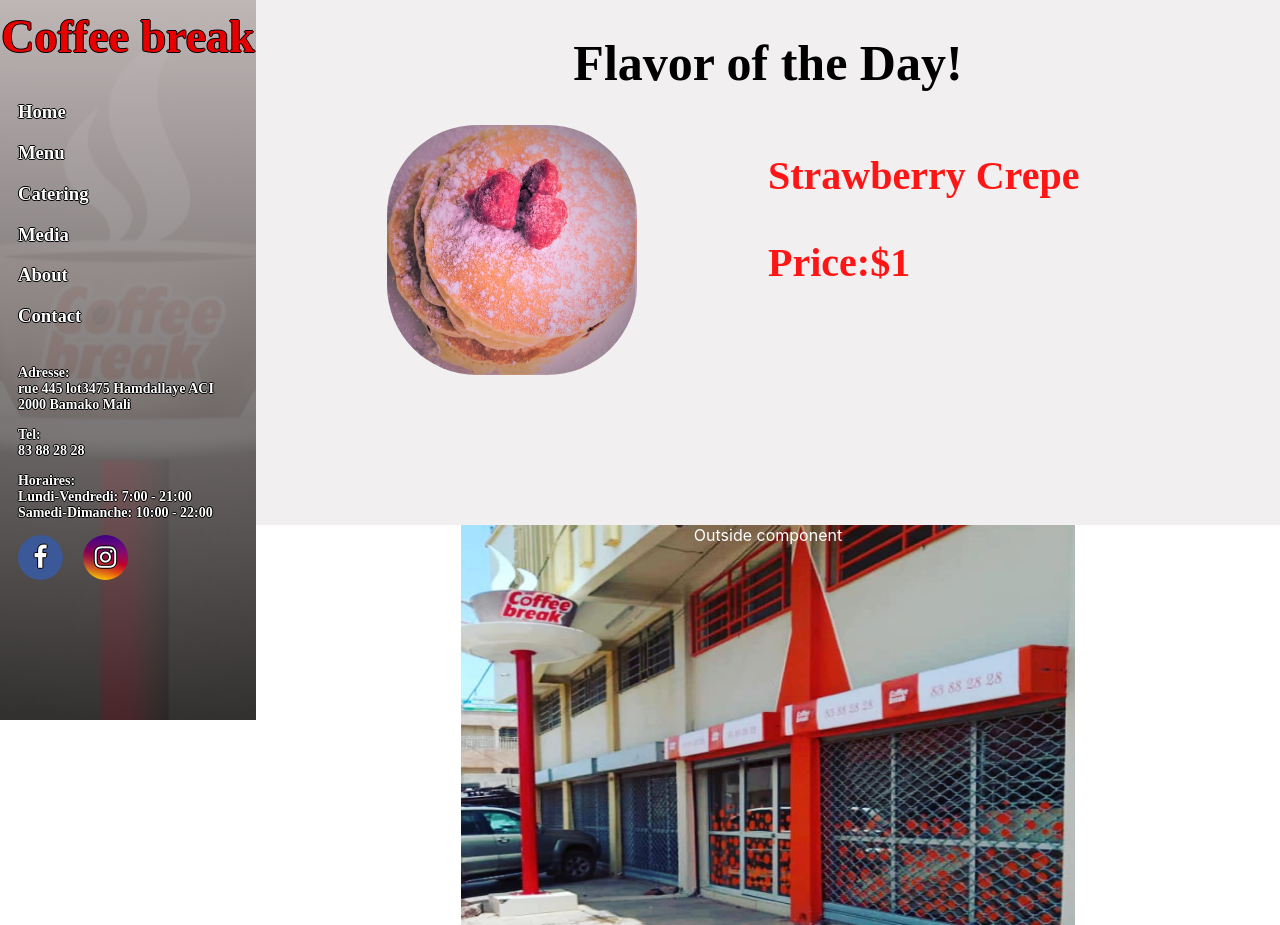
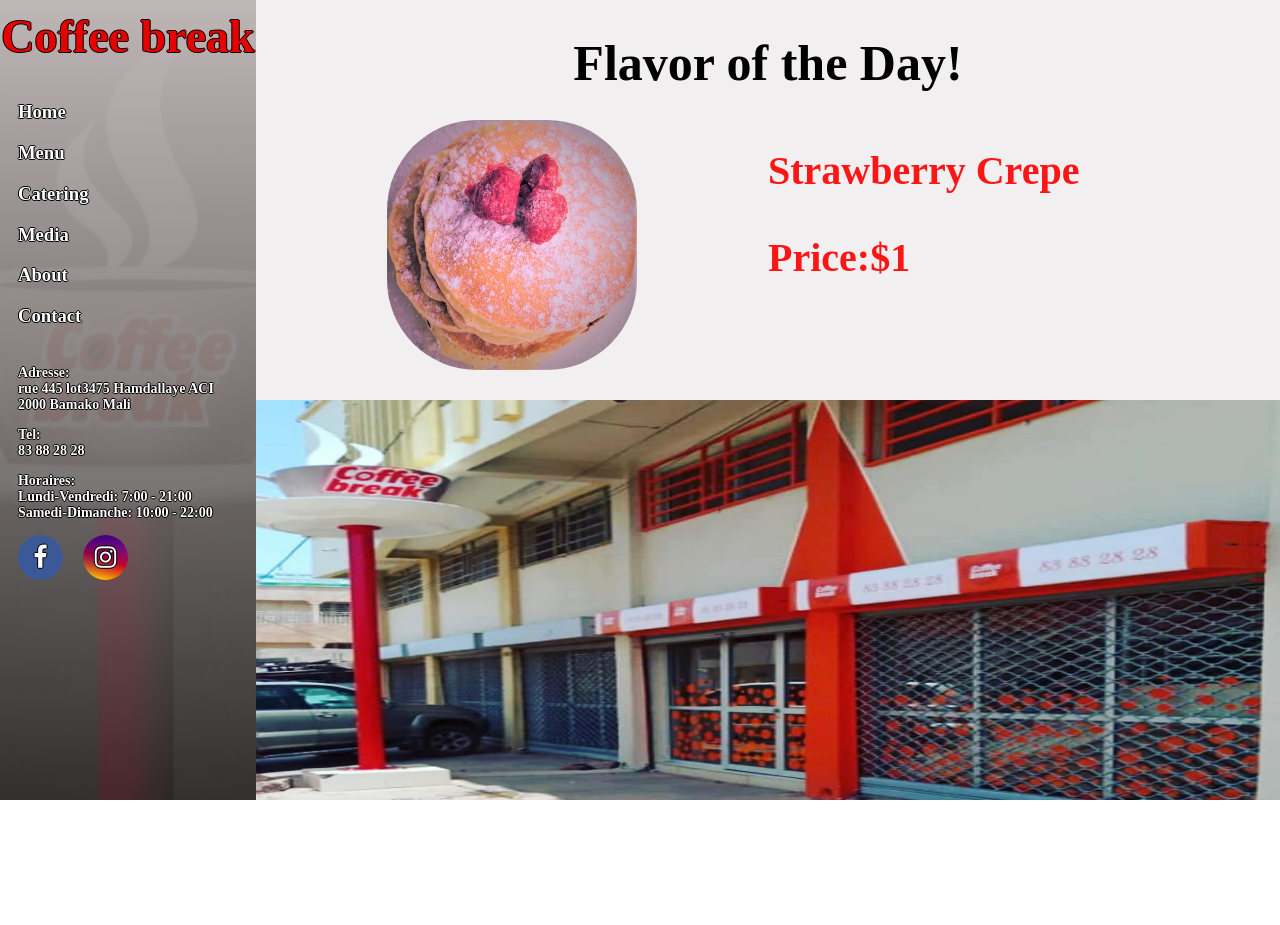
Before and after one commit to julioguzman19/CoffeeBreak, a React (Create React App) app in the folder my-app/: page / in a window 1280 px wide. After the commit the page ends 800 px from the top, so only its background shows below. Built offline with nearby package versions, Linux system fonts and the light colour scheme; a web font is replaced by a local one.

Commit message:
home page basic mockup done

```diff
--- a/my-app/src/components/Flavor/style.css
+++ b/my-app/src/components/Flavor/style.css
@@ -1,5 +1,6 @@
 .flavorComponentBackground{
     background-color: rgba(241, 239, 239, 0.986);
+    height:35vh;
     width:80%;
     float:right; /*making flavor component be 80% of right side since Nav is 20%*/
 }
--- a/my-app/src/components/FlavorTitle/style.css
+++ b/my-app/src/components/FlavorTitle/style.css
@@ -1,5 +1,6 @@
 .flavorTitleBackground{
     background-color: rgba(241, 239, 239, 0.986);
+    height:15vh;
     width:80%;
     float:right; /*making flavor component be 80% of right side since Nav is 20%*/
     text-align:center;
--- a/my-app/src/components/Nav/style.css
+++ b/my-app/src/components/Nav/style.css
@@ -5,7 +5,7 @@
     background-position: center center; /* aligning nav image */
     display:flex;
     float: left;
-    height: 720px; /* 100% of viewport height */
+    height: 100vh; /* 100% of viewport height */
     justify-content: center; /* centers content */
     width:20%;
 }
--- a/my-app/src/components/Outside/index.js
+++ b/my-app/src/components/Outside/index.js
@@ -4,7 +4,7 @@
 function Outside() {
     return (
         <div>
-            <div class="homeArea">Outside component</div>
+            <div class="homeArea"></div>
         </div >
     );
 }
--- a/my-app/src/components/Outside/style.css
+++ b/my-app/src/components/Outside/style.css
@@ -1,6 +1,6 @@
 .homeArea{
     background-image:url(outsideImage.jpg);
-    background-size:60% 100%;
+    background-size:100% 100%;
     background-repeat: no-repeat;
     background-position: center; /* aligning outside image horizontal and vertical */
     display:flex;
```
